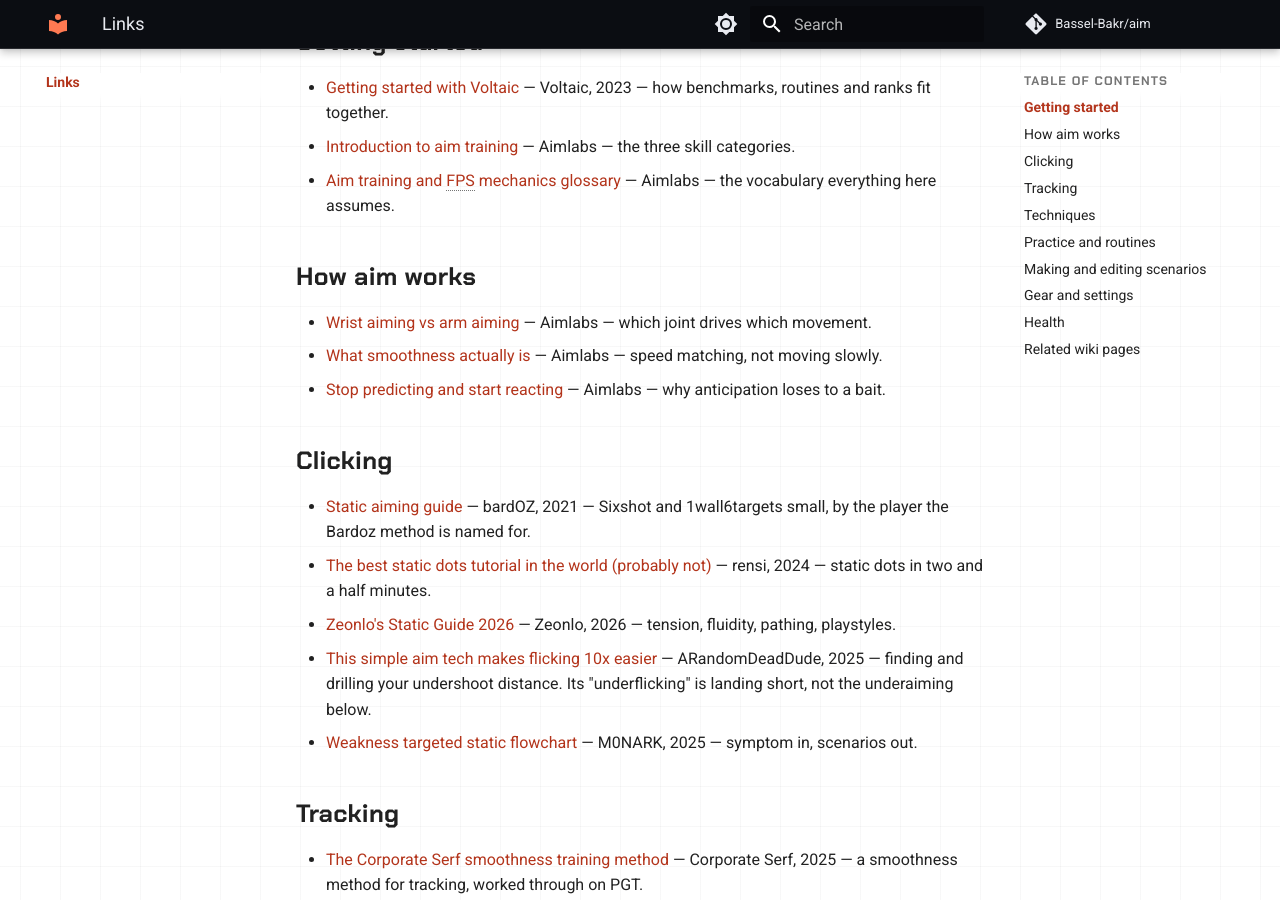
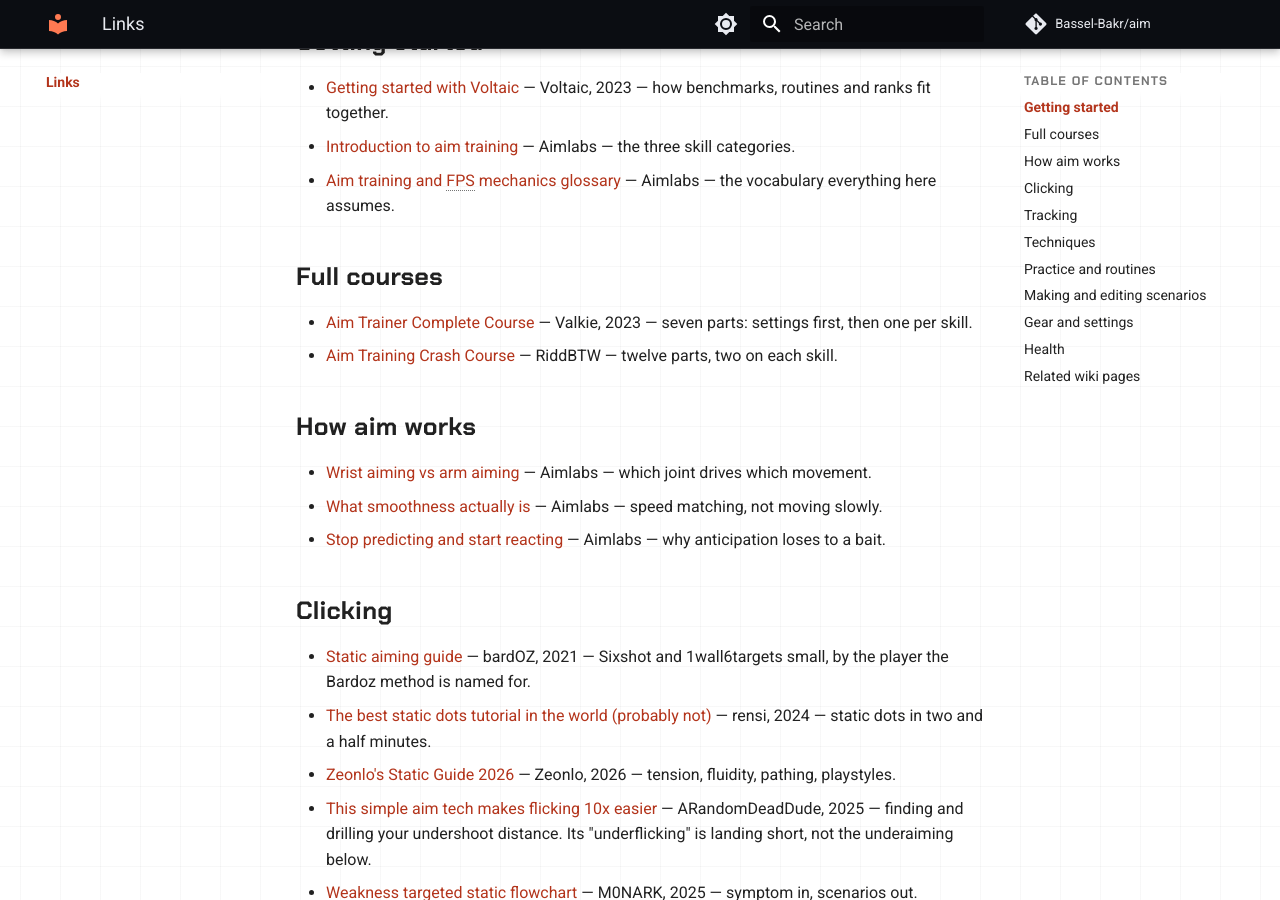
Before and after one commit to Bassel-Bakr/Aim, an MkDocs documentation site: the page built from docs/links.md, in a window 1280 px wide and 900 px high, scrolled down 404 px. Built offline with MkDocs 1.6.1 and Material for MkDocs 9.7.7, drawn with Linux system fonts in a browser that asks for light colours; comment, search, counter and statistics services are not loaded.

Commit message:
docs: add the two full courses to Links
Valkie's and RiddBTW's series each cover the whole taxonomy, so they go in as
one playlist link apiece rather than as a dozen separate entries. Valkie runs
seven parts starting from settings; RiddBTW runs twelve, two per skill. Both
playlists were opened to confirm the owner and the part list rather than
trusting a search result.

Co-Authored-By: Claude Opus 5 <noreply@anthropic.com>

```diff
--- a/docs/links.md
+++ b/docs/links.md
@@ -16,6 +16,13 @@ over without instructions stay on the [resource pages](wiki/resources/index.md).
   Aimlabs — the three skill categories.
 - [Aim training and FPS mechanics glossary](https://aimlabs.com/articles/aimlabs/aim-training-fps-mechanics-glossary-key-terms-explained/) —
   Aimlabs — the vocabulary everything here assumes.
+
+## Full courses
+
+- [Aim Trainer Complete Course](https://www.youtube.com/playlist?list=PLQm82wd6DO4OUt_GUW3BQqfmjBNLYq5sV) —
+  Valkie, 2023 — seven parts: settings first, then one per skill.
+- [Aim Training Crash Course](https://www.youtube.com/playlist?list=PL-uHvMUvTR9RZMJ_8lzf30V19hgtf4htU) —
+  RiddBTW — twelve parts, two on each skill.
 
 ## How aim works
 
```
